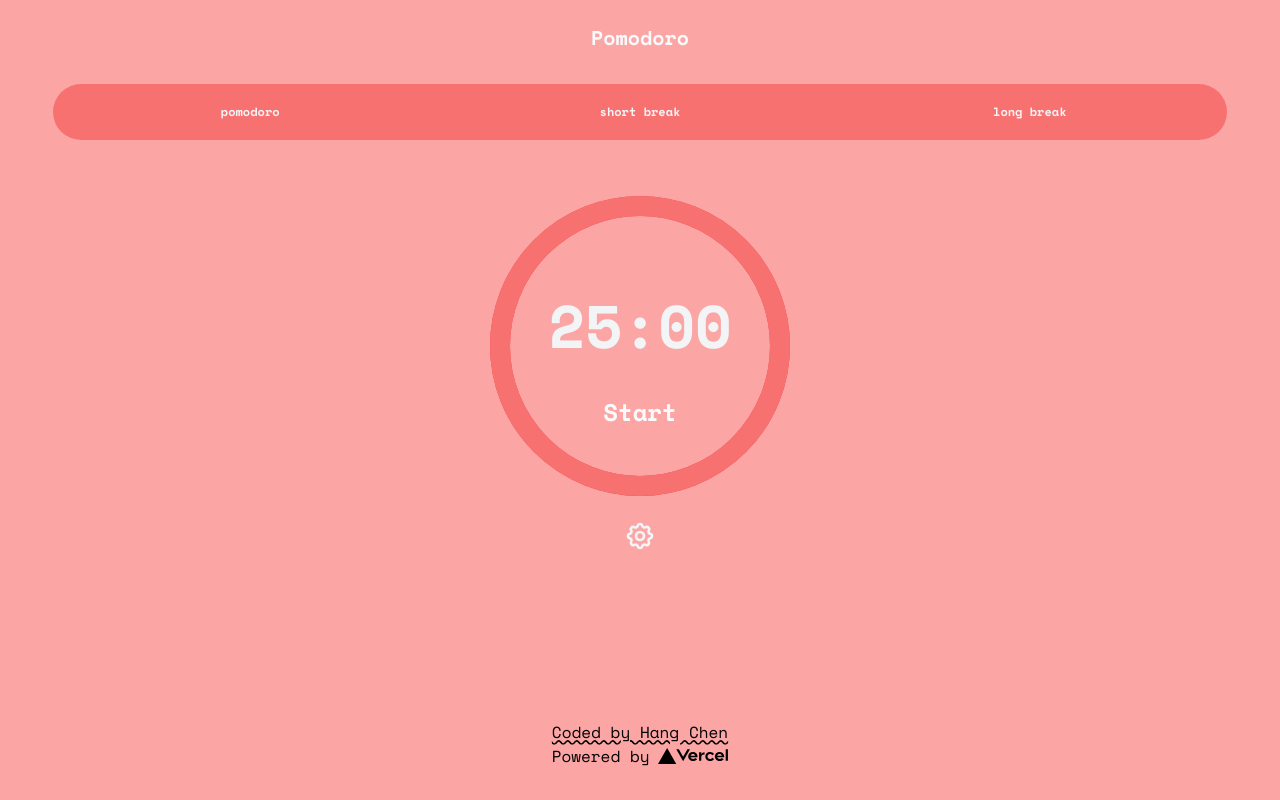
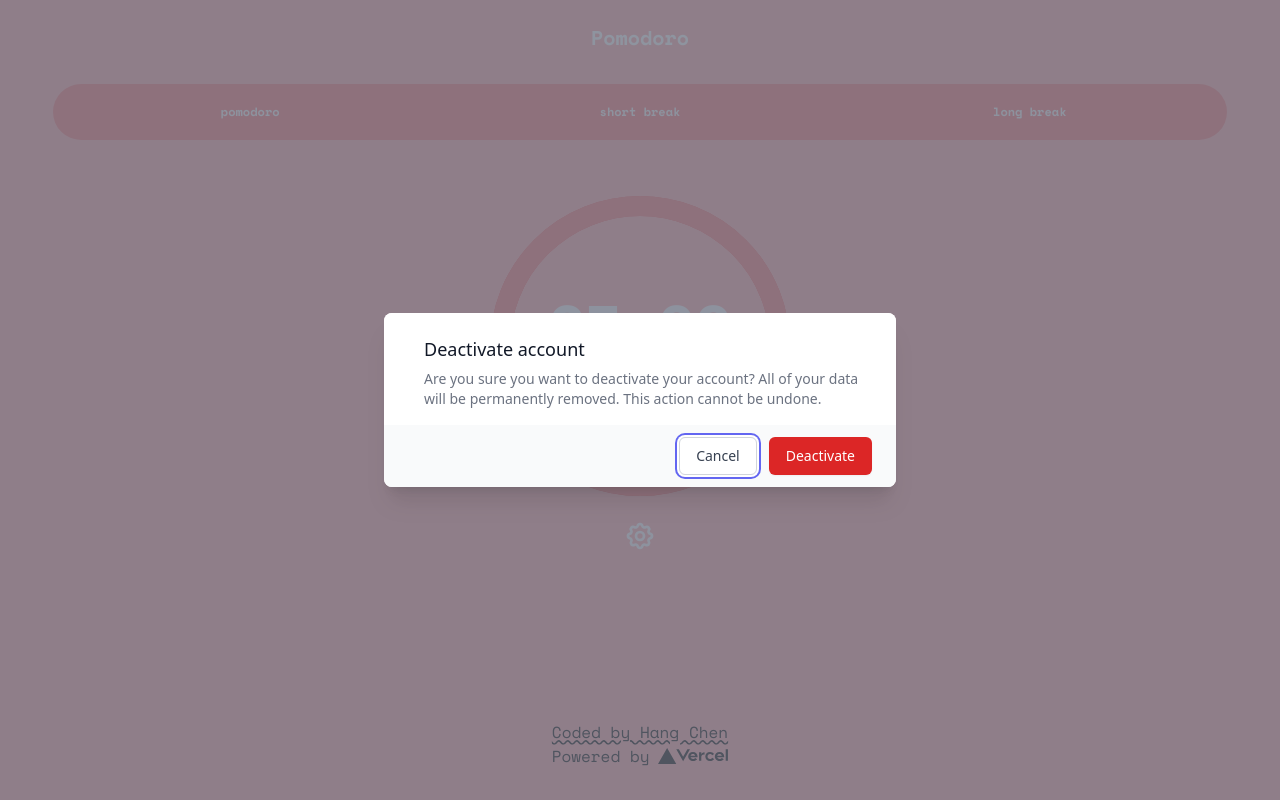
Before and after one commit to HangCcZ/Pomodoro, a Next.js app: page / in a window 1280 px wide. Both pictures are taken after a click on the button 640 px from the left and 536 px from the top of the page. Built offline with nearby package versions, Linux system fonts and the light colour scheme.

Commit message:
added Modal sample from TailwindUI

```diff
--- a/components/Modal.jsx
+++ b/components/Modal.jsx
@@ -0,0 +1,86 @@
+import { Transition, Dialog } from '@headlessui/react'
+import { Fragment, useRef, useState } from 'react'
+
+export default function Modal({ open, setOpen }) {
+  const cancelButtonRef = useRef(null)
+  return (
+    <Transition.Root show={open} as={Fragment}>
+      <Dialog
+        as="div"
+        className="fixed inset-0 z-10 overflow-y-auto"
+        initialFocus={cancelButtonRef}
+        onClose={setOpen}
+      >
+        <div className="flex min-h-screen items-end justify-center px-4 pt-4 pb-20 text-center sm:block sm:p-0">
+          <Transition.Child
+            as={Fragment}
+            enter="ease-out duration-300"
+            enterFrom="opacity-0"
+            enterTo="opacity-100"
+            leave="ease-in duration-200"
+            leaveFrom="opacity-100"
+            leaveTo="opacity-0"
+          >
+            <Dialog.Overlay className="fixed inset-0 bg-gray-500 bg-opacity-75 transition-opacity" />
+          </Transition.Child>
+
+          {/* This element is to trick the browser into centering the modal contents. */}
+          <span
+            className="hidden sm:inline-block sm:h-screen sm:align-middle"
+            aria-hidden="true"
+          >
+            &#8203;
+          </span>
+          <Transition.Child
+            as={Fragment}
+            enter="ease-out duration-300"
+            enterFrom="opacity-0 translate-y-4 sm:translate-y-0 sm:scale-95"
+            enterTo="opacity-100 translate-y-0 sm:scale-100"
+            leave="ease-in duration-200"
+            leaveFrom="opacity-100 translate-y-0 sm:scale-100"
+            leaveTo="opacity-0 translate-y-4 sm:translate-y-0 sm:scale-95"
+          >
+            <div className="inline-block transform overflow-hidden rounded-lg bg-white text-left align-bottom shadow-xl transition-all sm:my-8 sm:w-full sm:max-w-lg sm:align-middle">
+              <div className="bg-white px-4 pt-5 pb-4 sm:p-6 sm:pb-4">
+                <div className="sm:flex sm:items-start">
+                  <div className="mt-3 text-center sm:mt-0 sm:ml-4 sm:text-left">
+                    <Dialog.Title
+                      as="h3"
+                      className="text-lg font-medium leading-6 text-gray-900"
+                    >
+                      Deactivate account
+                    </Dialog.Title>
+                    <div className="mt-2">
+                      <p className="text-sm text-gray-500">
+                        Are you sure you want to deactivate your account? All of
+                        your data will be permanently removed. This action
+                        cannot be undone.
+                      </p>
+                    </div>
+                  </div>
+                </div>
+              </div>
+              <div className="bg-gray-50 px-4 py-3 sm:flex sm:flex-row-reverse sm:px-6">
+                <button
+                  type="button"
+                  className="inline-flex w-full justify-center rounded-md border border-transparent bg-red-600 px-4 py-2 text-base font-medium text-white shadow-sm hover:bg-red-700 focus:outline-none focus:ring-2 focus:ring-red-500 focus:ring-offset-2 sm:ml-3 sm:w-auto sm:text-sm"
+                  onClick={() => setOpen(false)}
+                >
+                  Deactivate
+                </button>
+                <button
+                  type="button"
+                  className="mt-3 inline-flex w-full justify-center rounded-md border border-gray-300 bg-white px-4 py-2 text-base font-medium text-gray-700 shadow-sm hover:bg-gray-50 focus:outline-none focus:ring-2 focus:ring-indigo-500 focus:ring-offset-2 sm:mt-0 sm:ml-3 sm:w-auto sm:text-sm"
+                  onClick={() => setOpen(false)}
+                  ref={cancelButtonRef}
+                >
+                  Cancel
+                </button>
+              </div>
+            </div>
+          </Transition.Child>
+        </div>
+      </Dialog>
+    </Transition.Root>
+  )
+}
--- a/components/ModeSelector.jsx
+++ b/components/ModeSelector.jsx
@@ -30,10 +30,10 @@ export default function ModeSelector() {
         </button>
         <button
           className={`rounded-full px-3 py-4 hover:bg-red-600 ${
-            mode === 'shortbreak' ? 'bg-red-500' : ''
+            mode === 'shortBreak' ? 'bg-red-500' : ''
           }`}
           onClick={() => {
-            setMode(() => 'shortbreak')
+            setMode(() => 'shortBreak')
             setClockTime(() => shortBreakTime)
             setIsStarted(() => false)
             clearInterval(intervalID)
@@ -43,10 +43,10 @@ export default function ModeSelector() {
         </button>
         <button
           className={`rounded-full px-3 py-4 hover:bg-red-600 ${
-            mode === 'longbreak' ? 'bg-red-500' : ''
+            mode === 'longBreak' ? 'bg-red-500' : ''
           }`}
           onClick={() => {
-            setMode(() => 'longbreak')
+            setMode(() => 'longBreak')
             setClockTime(() => longBreakTime)
             setIsStarted(() => false)
             clearInterval(intervalID)
--- a/components/SettingButton.jsx
+++ b/components/SettingButton.jsx
@@ -1,6 +1,6 @@
-export default function SettingButton() {
+export default function SettingButton({ setOpen }) {
   return (
-    <button className="mt-6 ">
+    <button className="mt-6 " onClick={() => setOpen(true)}>
       <svg
         xmlns="http://www.w3.org/2000/svg"
         className="h-8 w-8 hover:text-red-500"
--- a/package.json
+++ b/package.json
@@ -6,6 +6,7 @@
     "start": "next start"
   },
   "dependencies": {
+    "@headlessui/react": "^1.4.3",
     "next": "latest",
     "react": "^17.0.2",
     "react-dom": "^17.0.2"
--- a/pages/index.jsx
+++ b/pages/index.jsx
@@ -3,10 +3,14 @@ import Footer from '../components/Footer'
 import CircularBar from '../components/CircularBar'
 import ModeSelector from '../components/ModeSelector'
 import SettingButton from '../components/SettingButton'
+import Modal from '../components/Modal'
 import { useState } from 'react'
 
 export default function Home() {
+  const [open, setOpen] = useState(false)
   return (
+    <div>
+      {' '}
       <div className="flex min-h-screen flex-col items-center justify-center bg-red-300 py-2  ">
         <Head>
           <title>Let's Focus | Pomodoro</title>
@@ -18,10 +22,11 @@ export default function Home() {
         <main className="flex w-full flex-1 flex-col items-center text-center font-semibold text-gray-100">
           <ModeSelector />
           <CircularBar size={300} strokeWidth={20} />
-        <SettingButton />
+          <SettingButton setOpen={setOpen} />
         </main>
-
+        <Modal open={open} setOpen={setOpen} />
         <Footer />
+      </div>
     </div>
   )
 }
```
Also changed, not shown: 1 other file (tests, documents, lock files or other folders). Lines whose indentation alone changed are shown as unchanged.
